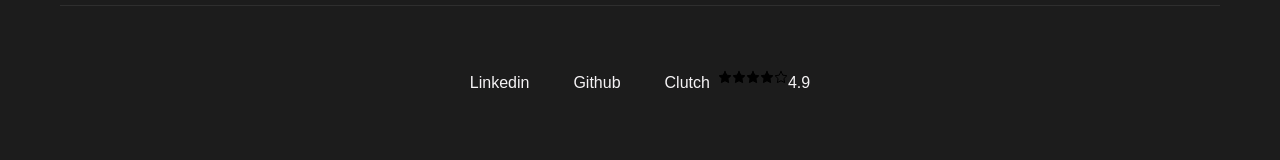
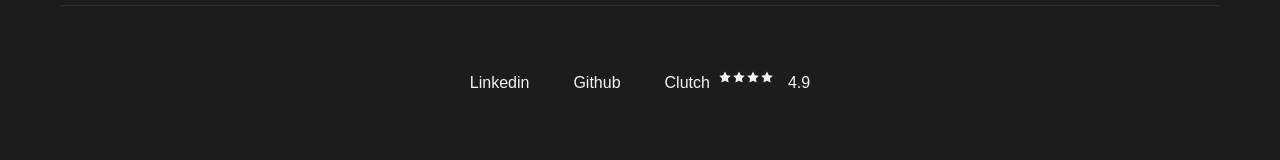
Before and after one commit to Nospoko/epr-landing, a Next.js app in the folder algrtm/: page /pianoRoll in a window 1280 px wide. Shown: the part 3936-4096 px from the top of the page. Built offline with nearby package versions, Linux system fonts and the light colour scheme.

Commit message:
SocialLinksSection modified with right colors

```diff
--- a/algrtm/src/components/SocialLinksSection.js
+++ b/algrtm/src/components/SocialLinksSection.js
@@ -36,11 +36,11 @@ const SocialLinksSection = ({ textColor, textDarkColor }) => {
           Clutch{" "}
         </Link>
         {/* right now stars are static, don't come from Clutch ;) */}
-        <Star color="black" />
-        <Star color="black" />
-        <Star color="black" />
-        <Star color="black" />
-        <StarEmpty color="black" />
+        <Star color={textColor} />
+        <Star color={textColor} />
+        <Star color={textColor} />
+        <Star color={textColor} />
+        <StarEmpty color={textColor} />
         4.9
       </div>
     </div>
```
